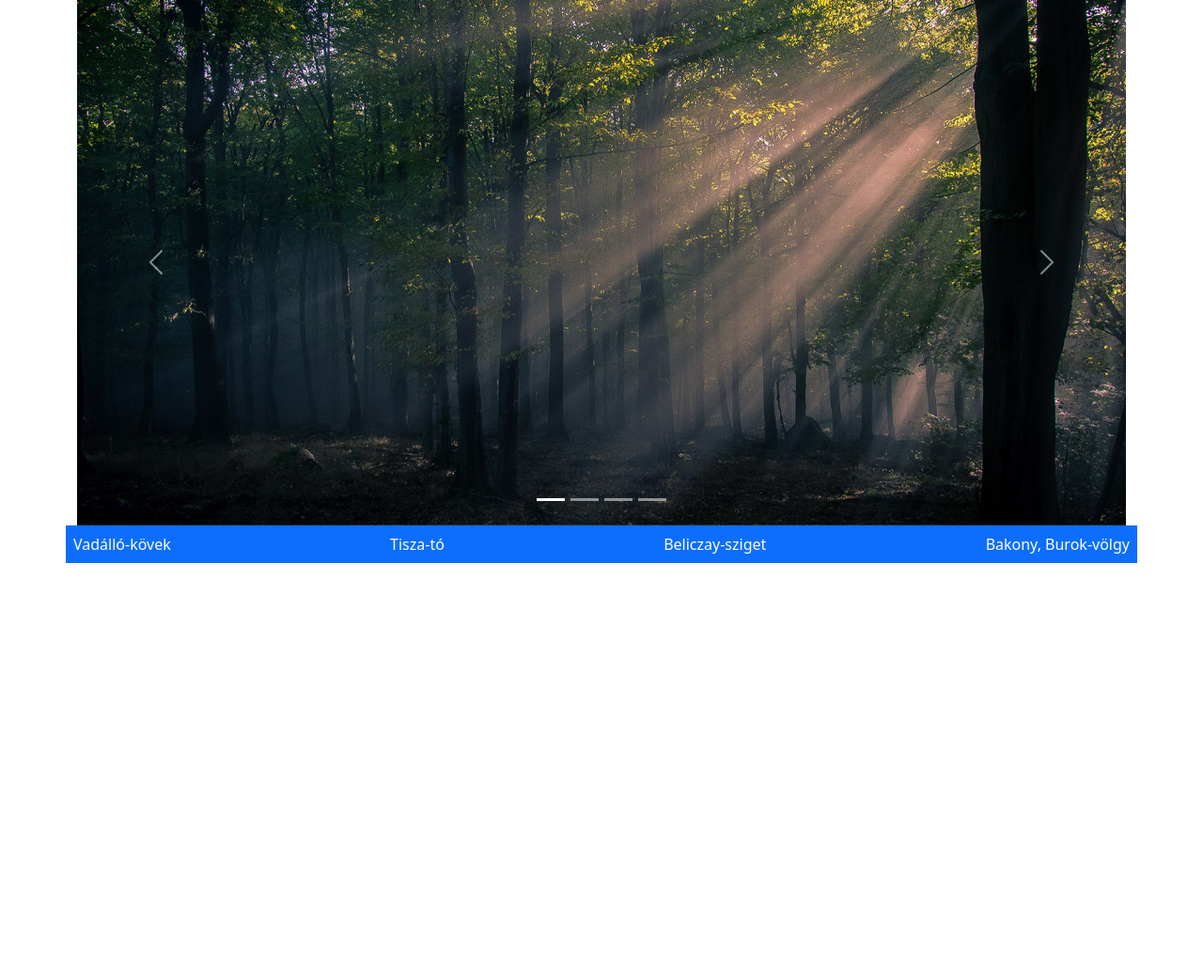
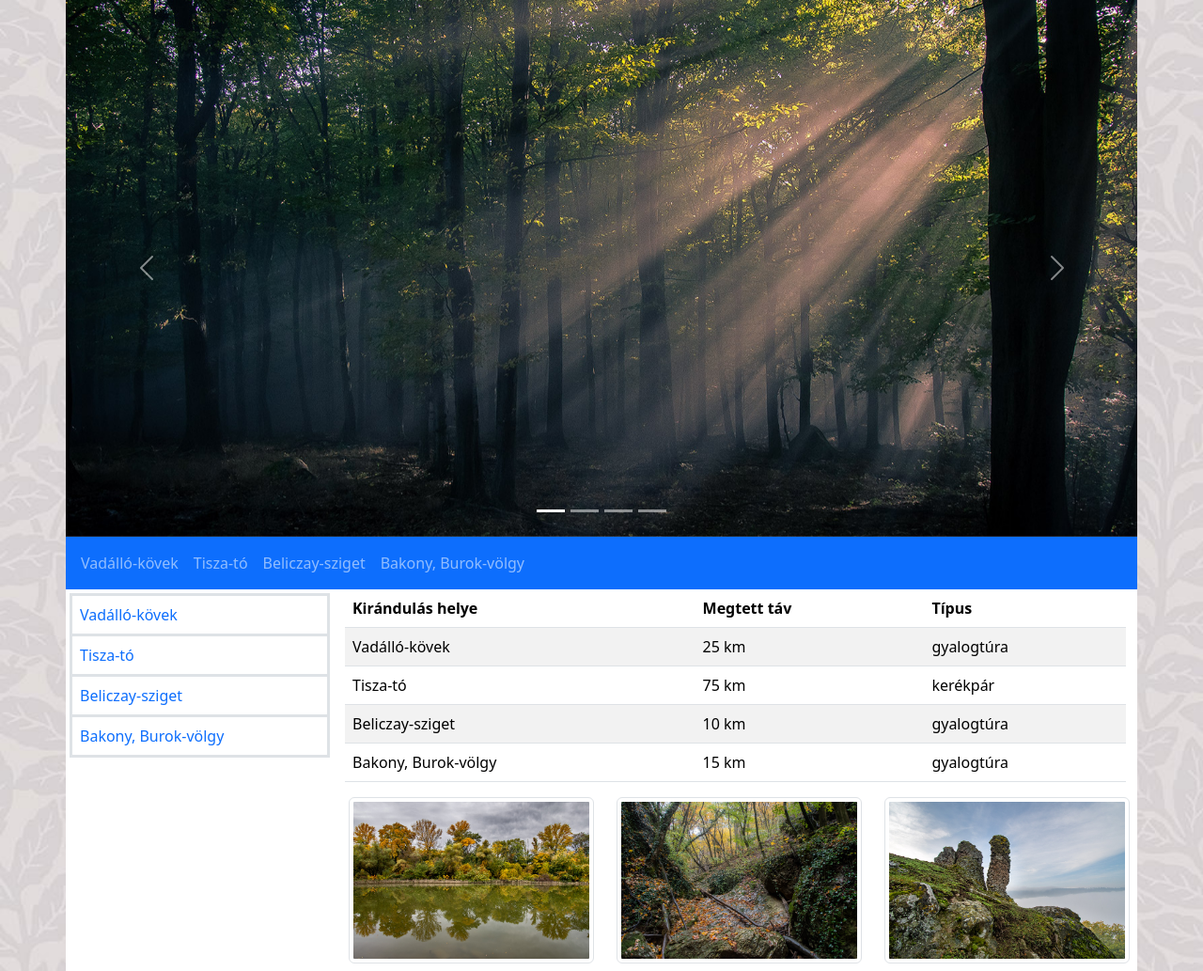
Before and after one commit to bmilo327/bootstrap, a plain HTML site: page index.html in a window 1280 px wide. Shown: the whole page at 94% size. Before the commit the page ends 800 px from the top, so only its background shows below. Drawn offline with nearby package versions, Linux system fonts and the light colour scheme.

Commit message:
bootstrap, +tablazat, nav, article, aside

```diff
--- a/index.html
+++ b/index.html
@@ -3,13 +3,14 @@
   <head>
     <meta charset="utf-8">
     <meta name="viewport" content="width=device-width, initial-scale=1">
+    <link rel="stylesheet" href="stilus.css">
     <title>Bernáth Milán</title>
     <link href="https://cdn.jsdelivr.net/npm/bootstrap@5.3.8/dist/css/bootstrap.min.css" rel="stylesheet" integrity="sha384-sRIl4kxILFvY47J16cr9ZwB07vP4J8+LH7qKQnuqkuIAvNWLzeN8tE5YBujZqJLB" crossorigin="anonymous">
     <script src="https://cdn.jsdelivr.net/npm/bootstrap@5.3.8/dist/js/bootstrap.bundle.min.js" integrity="sha384-FKyoEForCGlyvwx9Hj09JcYn3nv7wiPVlz7YYwJrWVcXK/BmnVDxM+D2scQbITxI" crossorigin="anonymous"></script>
   </head>
   <body class="container">
     <main class="row">
-        <header id="carousel" class="col-12 carousel slide" data-bs-slide="carousel">
+        <header id="carousel" class="carousel slide col-12 p-0" data-bs-slide="carousel">
             <div class="carousel-indicators">
                 <button type="button" data-bs-target="#carouselExampleIndicators" data-bs-slide-to="0" class="active" aria-current="true" aria-label="Slide 1"></button>
                 <button type="button" data-bs-target="#carouselExampleIndicators" data-bs-slide-to="1" aria-label="Slide 2"></button>
@@ -39,19 +40,83 @@
                 </button>
             </div>
         </header>
-        <nav class="navbar col-12 text-bg-primary p-2">
-                <a class="nav-link" href="">Vadálló-kövek</a>
-                <a class="nav-link" href="">Tisza-tó</a>
-                <a class="nav-link" href="">Beliczay-sziget</a>
-                <a class="nav-link" href="">Bakony, Burok-völgy</a>
+        <nav class="navbar col-md-12 navbar-expand-sm navbar-dark bg-primary navbar-dark p-2">
+            <ul class="navbar-nav">
+                <li class="nav-item active">
+                    <a class="nav-link" href="#">Vadálló-kövek</a>
+                </li>
+                <li class="nav-item">
+                    <a class="nav-link" href="#">Tisza-tó</a>
+                </li>
+                <li class="nav-item">
+                    <a class="nav-link" href="#">Beliczay-sziget</a>
+                </li>
+                <li class="nav-item">
+                    <a class="nav-link" href="#">Bakony, Burok-völgy</a>
+                </li>
+            </ul>
         </nav>
-        <article>
-
+        <aside class="col-md-3 p-1 text-primary">
+            <ul class="navbar-nav border border-3">
+                <li class="nav-item active border-bottom border-3">
+                    <a class="nav-link p-2" href="#">Vadálló-kövek</a>
+                </li>
+                <li class="nav-item border-bottom border-3">
+                    <a class="nav-link p-2" href="#">Tisza-tó</a>
+                </li>
+                <li class="nav-item border-bottom border-3">
+                    <a class="nav-link p-2" href="#">Beliczay-sziget</a>
+                </li>
+                <li class="nav-item">
+                    <a class="nav-link p-2" href="#">Bakony, Burok-völgy</a>
+                </li>
+            </ul>
+        </aside>
+        <article class="col-md-9 pb-2">
+            <table class="table table-striped">
+                <thead>
+                    <tr>
+                        <th>Kirándulás helye</th>
+                        <th>Megtett táv</th>
+                        <th>Típus</th>
+                    </tr>
+                </thead>
+                <tbody>
+                    <tr>
+                        <td>Vadálló-kövek</td>
+                        <td>25 km</td>
+                        <td>gyalogtúra</td>
+                    </tr>
+                    <tr>
+                        <td>Tisza-tó</td>
+                        <td>75 km</td>
+                        <td>kerékpár</td>
+                    </tr>
+                    <tr>
+                        <td>Beliczay-sziget</td>
+                        <td>10 km</td>
+                        <td>gyalogtúra</td>
+                    </tr>
+                    <tr>
+                        <td>Bakony, Burok-völgy</td>
+                        <td>15 km</td>
+                        <td>gyalogtúra</td>
+                    </tr>
+                </tbody>
+            </table>
+                <div class="row p-0">
+                    <div class="col-md-4">
+                        <img src="kepek/kepek/_DSC4503-2.jpeg" class="img-thumbnail p-1 mx-1" alt="kep5">
+                    </div>
+                    <div class="col-md-4">
+                        <img src="kepek/kepek/_DSC4641.jpeg" class="img-thumbnail p-1 mx-1" alt="kep6">
+                    </div>
+                    <div class="col-md-4">
+                        <img src="kepek/kepek/_DSC3751.jpeg" class="img-thumbnail p-1 mx-1" alt="kep7">
+                    </div>
+                </div>
         </asrticle>
-        <aside>
-
-        </aside>
-        <footer class="">
+        <footer class="col-md-12">
 
         </footer>
     </main>
--- /dev/null
+++ b/stilus.css
@@ -0,0 +1,8 @@
+.container{
+    background-image: url(kepek/hatter.jpg);
+    background-size: cover;
+}
+
+main{
+    background-color: white;
+}
```
